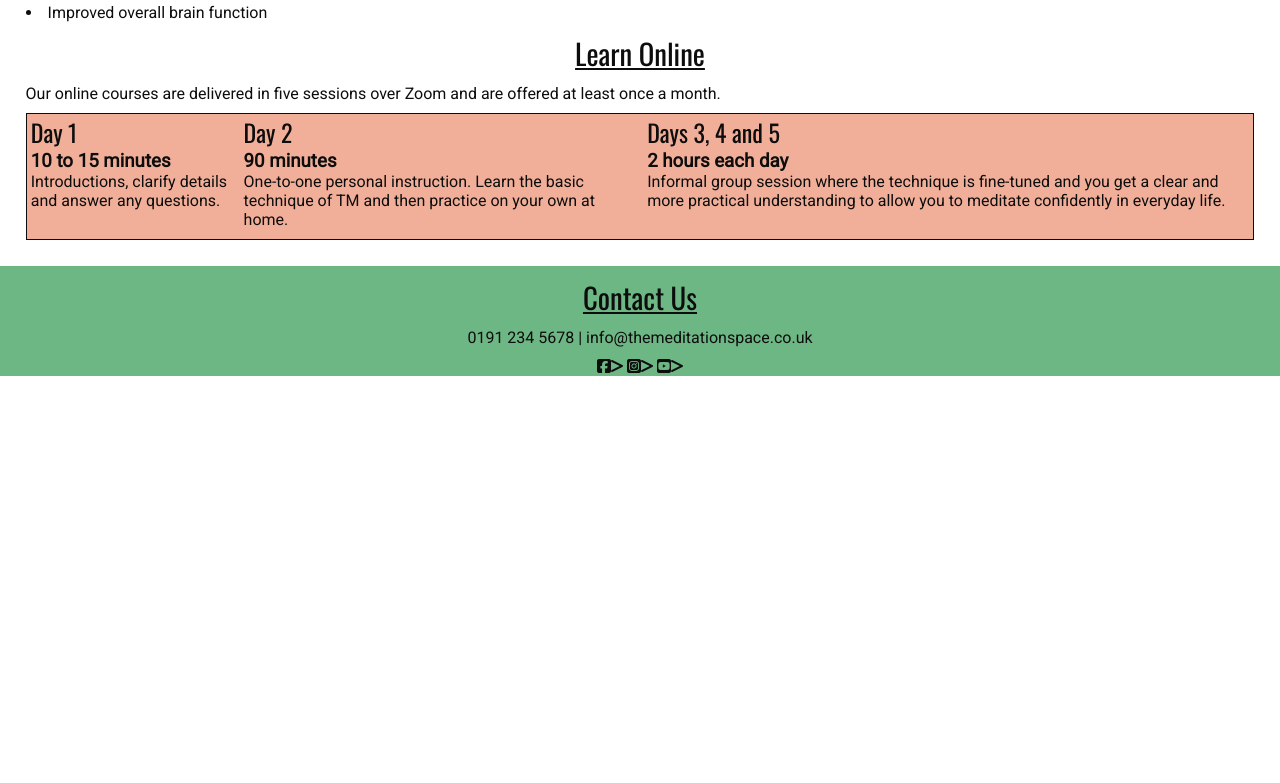
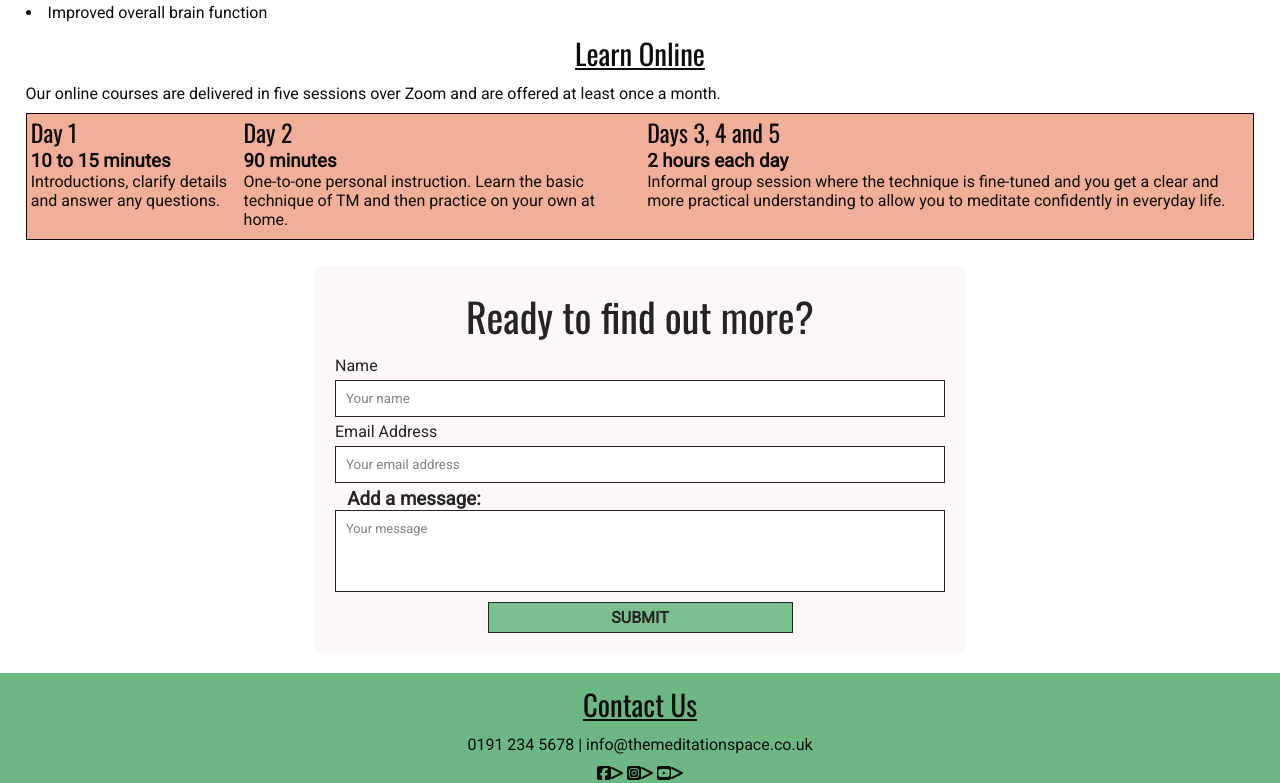
Before and after one commit to GBell94/Meditation-Space, a plain HTML site: page index.html in a window 1280 px wide. Shown: the part 1239-2022 px from the top of the page. Before the commit the page ends 1615 px from the top, so only its background shows below. Drawn offline with nearby package versions, Linux system fonts and the light colour scheme.

Commit message:
Add sign up form

```diff
--- a/assets/css/style.css
+++ b/assets/css/style.css
@@ -133,6 +133,67 @@ p {
     border: 1px solid #0d0d0d;
 }
 
+/* styling the contact form */
+
+.contact-form {
+    display: flex;
+    flex-direction: column;
+    max-width: 650px;
+    padding: 20px;
+    background-color: #fef9f8;
+    margin: 20px auto;
+    opacity: .9;
+}
+
+.contact-form h2 {
+    padding-bottom: 10px;
+    text-align: center;
+    font-size: 250%;
+}
+
+/* .contact-form h3 {
+    text-align: left;
+    padding-bottom: 10px;
+} */
+
+.text-input {
+    margin-top: 5px;
+    margin-bottom: 5px;
+    padding: 10px;
+    border: 1px, solid, #0d0d0d;
+    font-family: Roboto, sans-serif;
+}
+
+textarea {
+    margin-bottom: 10px;
+    padding: 10px;
+    border: 1px solid #0d0d0d;
+    resize: none;
+    font-family: Roboto, sans-serif;
+    font-size: 80%;
+}
+
+.submit-button {
+    background-color: #6db784;
+    color: #0d0d0d;
+    border: 1px, solid, #0d0d0d;
+    padding: 5px;
+    font-family: Roboto, sans-serif;
+    font-size: 100%;
+    text-transform: uppercase;
+    text-align: center;
+    font-weight: 600;
+    width: 50%;
+    align-self: center;
+}
+
+.submit-button:hover {
+    background-color: #0d0d0d;
+    color:#fff;
+}
+
+/* Contact Us section */
+
 #contact {
     background-color: #6db784;
 }
@@ -212,64 +273,3 @@ footer {
 .social-icons > li {
     display: inline;
 }*/
-
-
-
- /* styling the contact form */
-
- .contact-form {
-    display: flex;
-    flex-direction: column;
-    max-width: 650px;
-    padding: 20px;
-    background-color: #fef9f8;
-    margin: 20px auto;
-    opacity: .9;
-}
-
-.contact-form h2 {
-    padding-bottom: 10px;
-    text-align: center;
-    font-size: 250%;
-}
-
-.contact-form h3 {
-    text-align: left;
-    padding-bottom: 10px;
-}
-
-.text-input {
-    margin-top: 5px;
-    margin-bottom: 5px;
-    padding: 10px;
-    border: 1px, solid, #0d0d0d;
-    font-family: Roboto, sans-serif;
-}
-
-textarea {
-    margin-bottom: 10px;
-    padding: 10px;
-    border: 1px solid #0d0d0d;
-    resize: none;
-    font-family: Roboto, sans-serif;
-    font-size: 80%;
-}
-
-.submit-button {
-    background-color: #6db784;
-    color: #0d0d0d;
-    border: 1px, solid, #0d0d0d;
-    padding: 5px;
-    font-family: Roboto, sans-serif;
-    font-size: 100%;
-    text-transform: uppercase;
-    text-align: center;
-    font-weight: 600;
-    width: 50%;
-    align-self: center;
-}
-
-.submit-button:hover {
-    background-color: #0d0d0d;
-    color:#fff;
-}
--- a/index.html
+++ b/index.html
@@ -96,6 +96,34 @@
 
     </section>
 
+<!-- Sign up form -->
+
+<div>
+
+    <form class="contact-form" method="post" action="https://formdump.codeinstitute.net/">
+        <h2>Ready to find out more?</h2>
+
+        <label for="name">Name</label>
+        <input id="name" class="text-input" name="name" type="text" placeholder="Your name" required>
+        <label for="email">Email Address</label>
+        <input id="email" class="text-input" name="email-address" type="email" placeholder="Your email address" required>
+
+        <!-- <h3>I am interested in:</h3>
+        <div>
+        <label for="courses">Courses</label>
+        <input type="radio" id="courses" name="info-type" value="courses" required>
+        <label for="newsletter">Newsletter</label>
+        <input type="radio" id="newsletter" name="info-type" value="newsletter" required>
+        <label for="both">Both</label>
+        <input type="radio" id="both" name="info-type" value="both" required>
+        </div> -->
+        <label for="message"><h3>Add a message:</h3></label>
+        <textarea name="message" id="message" placeholder="Your message" rows="4" columns="20"></textarea>
+
+        <input class="submit-button" type="submit" value="Submit">
+    </form>
+</div>
+
 <!-- Contact section -->
     <section id="contact">
         <div>
```
